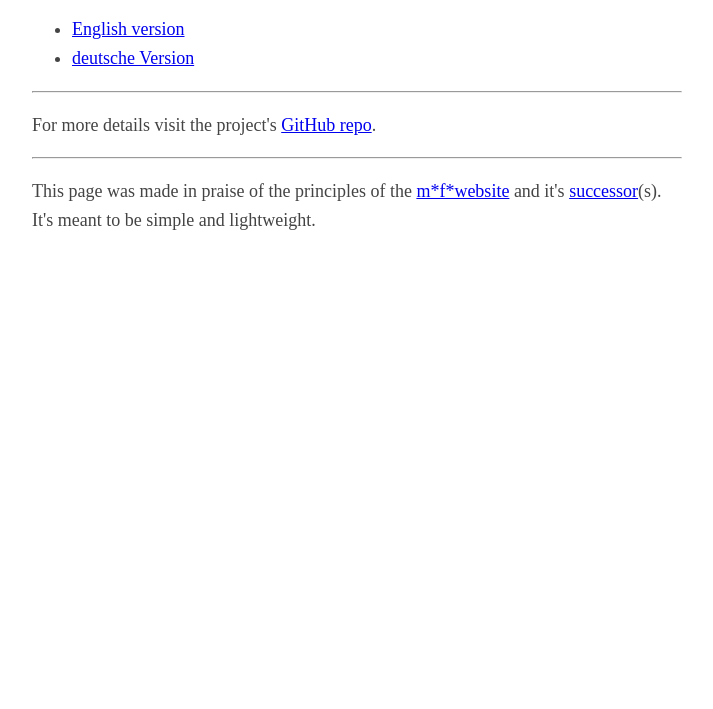
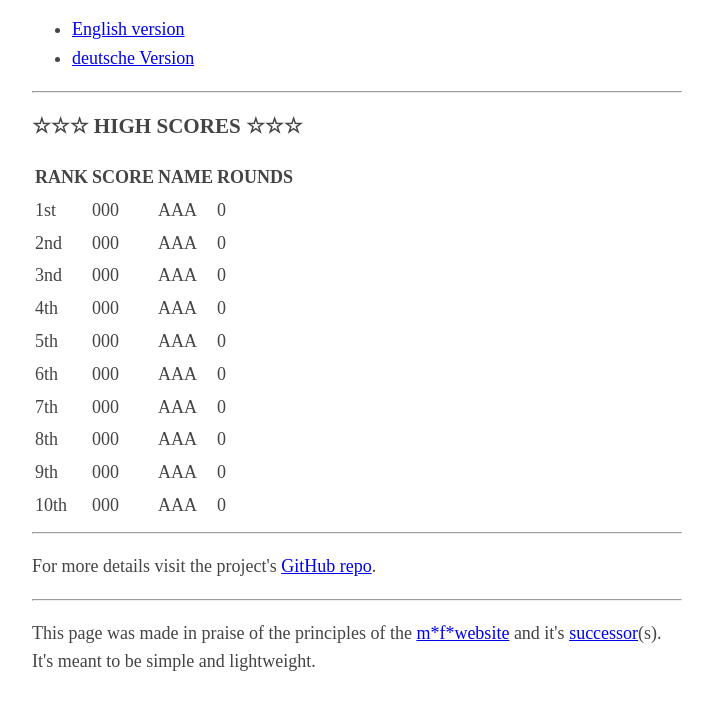
Before and after one commit to pbd84/TheGreatestHits, a plain HTML site: page index.html in a window 1280 px wide. Shown: the part 167-876 px from the top of the page, without its empty margins (283-996 px from the left). Before the commit the page ends 800 px from the top, so only its background shows below. Drawn offline with Linux system fonts and the light colour scheme.

Commit message:
added high score table

```diff
--- a/index.html
+++ b/index.html
@@ -25,6 +25,76 @@
           <li><a href="de\index.html">deutsche Version</a></li>
         </ul>
         <hr/>
+        <h3>&#9734;&#9734;&#9734; HIGH SCORES &#9734;&#9734;&#9734;</h3>
+        <table>
+          <tr>
+            <th>RANK</th>
+            <th>SCORE</th>
+            <th>NAME</th>
+            <th>ROUNDS</th>
+          </tr>
+          <tr>
+            <td>1st</td>
+            <td>000</td>
+            <td>AAA</td>
+            <td>0</td>
+          </tr>
+          <tr>
+            <td>2nd</td>
+            <td>000</td>
+            <td>AAA</td>
+            <td>0</td>
+          </tr>
+          <tr>
+            <td>3nd</td>
+            <td>000</td>
+            <td>AAA</td>
+            <td>0</td>
+          </tr>
+          <tr>
+            <td>4th</td>
+            <td>000</td>
+            <td>AAA</td>
+            <td>0</td>
+          </tr>
+          <tr>
+            <td>5th</td>
+            <td>000</td>
+            <td>AAA</td>
+            <td>0</td>
+          </tr>
+          <tr>
+            <td>6th</td>
+            <td>000</td>
+            <td>AAA</td>
+            <td>0</td>
+          </tr>
+          <tr>
+            <td>7th</td>
+            <td>000</td>
+            <td>AAA</td>
+            <td>0</td>
+          </tr>
+          <tr>
+            <td>8th</td>
+            <td>000</td>
+            <td>AAA</td>
+            <td>0</td>
+          </tr>
+          <tr>
+            <td>9th</td>
+            <td>000</td>
+            <td>AAA</td>
+            <td>0</td>
+          </tr>
+          <tr>
+            <td>10th</td>
+            <td>000</td>
+            <td>AAA</td>
+            <td>0</td>
+          </tr>
+        </table>
+        <hr/>
         <p>For more details visit the project's <a href="https://github.com/pbd84/TheGreatestHits">GitHub repo</a>.</p>
         <hr/>
         <p>This page was made in praise of the principles of the <a href="https://motherfuckingwebsite.com/">m*f*website</a> and it's <a href="http://bettermotherfuckingwebsite.com/">successor</a>(s). It's meant to be simple and lightweight.</p>
```
